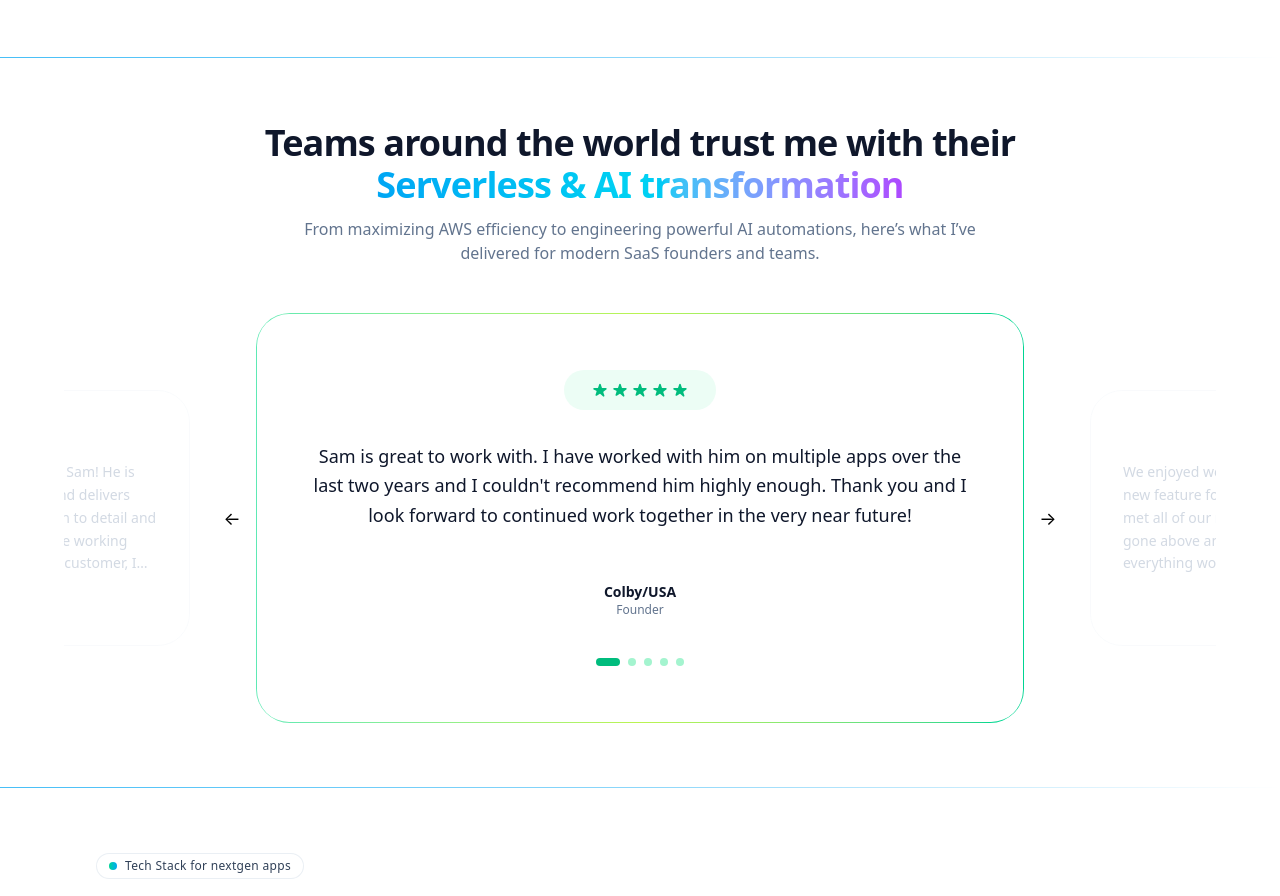
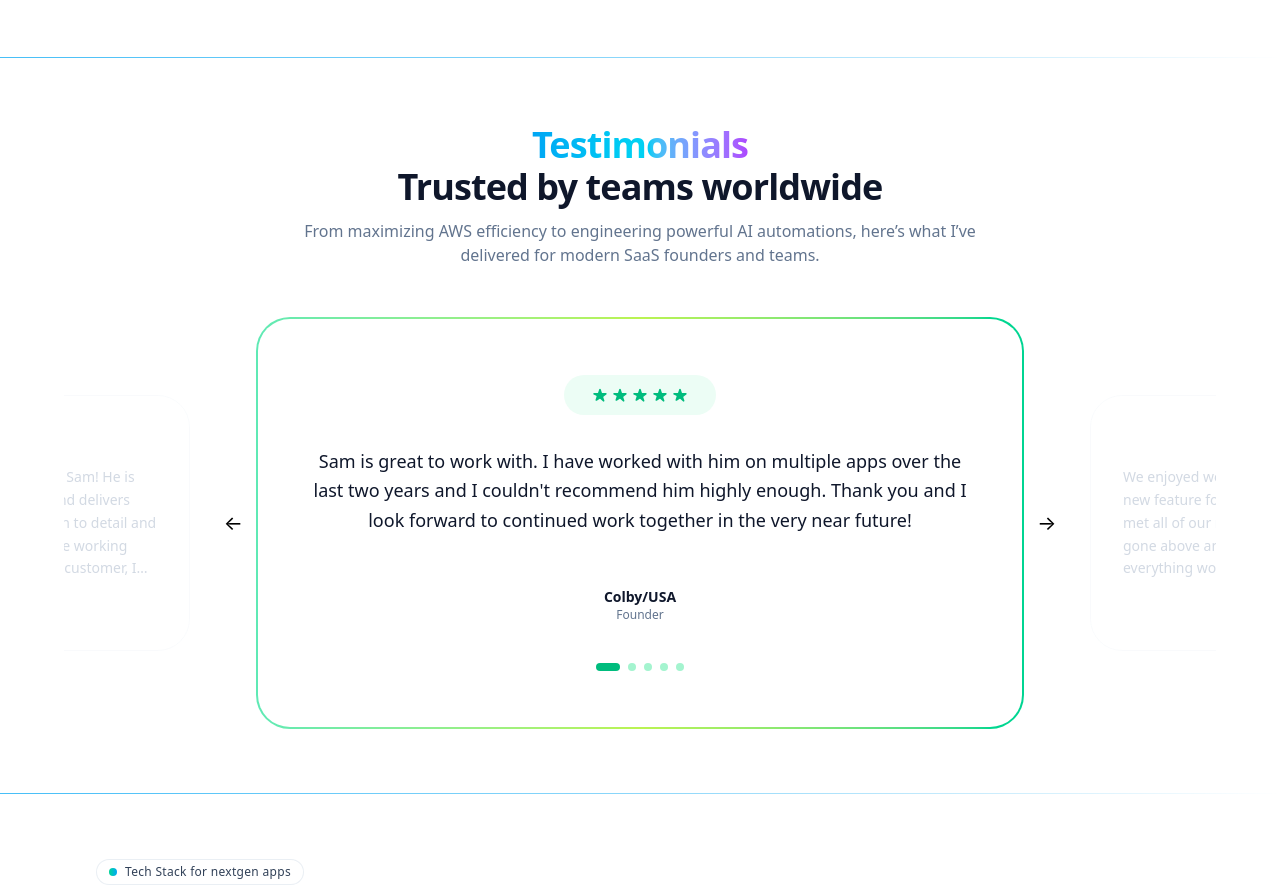
Before and after one commit to opmtwo/opmtwo-website, a Next.js app: page /home in a window 1280 px wide. Shown: the part 3380-4276 px from the top of the page. Built offline with nearby package versions, Linux system fonts and the light colour scheme; a web font is replaced by a local one.

Commit message:
Updated CustomerTestimonials - updated layout for uniformity

```diff
--- a/components/TestimonialsSection.tsx
+++ b/components/TestimonialsSection.tsx
@@ -96,17 +96,19 @@ export const CustomerTestimonials: React.FC = () => {
 
 	return (
 		<section id="testimonials" className="relative overflow-hidden px-4 flex flex-col items-center justify-center">
-			<div className="mx-auto max-w-6xl">
+			<div className="mx-auto lg:w-6xl">
 				{/* Header */}
 				{/* Updated Heading + Subtitle */}
-				<header className="text-center px-2">
+				<header className="text-center px-2 p-[2px] ">
 					<h2 className="text-2xl font-semibold tracking-tight text-slate-900 sm:text-3xl md:text-4xl dark:text-slate-50">
-						Teams around the world trust me with their{' '}
-						<span className="relative inline-block">
+						<span className="relative">
 							<span className="relative z-10 bg-linear-to-r from-sky-500 via-cyan-400 to-purple-500 bg-clip-text text-transparent">
-								Serverless & AI transformation
+								Testimonials
+								<br />
 							</span>
 						</span>
+						{/* Trusted by teams worldwideTrusted by teams worldwide for Serverless & AI transformation */}
+						Trusted by teams worldwide
 					</h2>
 
 					<p className="md:max-w-2xl mx-auto mt-3 text-xs text-slate-500 sm:text-sm md:text-base dark:text-slate-400">
@@ -136,9 +138,9 @@ export const CustomerTestimonials: React.FC = () => {
 					</div>
 
 					{/* Gradient border wrapper for main card */}
-					<div className="relative mx-auto max-w-3xl bg-linear-to-r from-emerald-300 via-lime-300 to-emerald-400 p-px rounded-[34px] dark:from-emerald-500 dark:via-emerald-400 dark:to-lime-400">
+					<div className="relative mx-auto max-w-3xl bg-linear-to-r from-emerald-300 via-lime-300 to-emerald-400 rounded-[34px] dark:from-emerald-500 dark:via-emerald-400 dark:to-lime-400 p-[2px]">
 						{/* Main center card */}
-						<div className="relative min-h-[300px] rounded-4xl bg-white px-4 py-10 text-center sm:px-8 sm:py-12 md:px-10 md:py-14 dark:bg-slate-900">
+						<div className="relative min-h-[300px] rounded-4xl bg-white px-4 py-10 text-center sm:px-8 sm:py-12 md:px-10 md:py-14 dark:bg-(--background-dark)">
 							{/* Stars pill */}
 							<div className="mx-auto mb-6 inline-flex items-center gap-1 rounded-full bg-emerald-50 px-5 py-2 text-emerald-500 sm:mb-8 sm:px-7 sm:py-3 dark:bg-emerald-500/10 dark:text-emerald-300">
 								{Array.from({ length: 5 }).map((_, i) => (
@@ -186,7 +188,7 @@ export const CustomerTestimonials: React.FC = () => {
 							<button
 								type="button"
 								onClick={goPrev}
-								className="absolute left-[-2.8rem] top-1/2 hidden h-10 w-10 -translate-y-1/2 items-center justify-center rounded-2xl text-lg text-black dark:text-white transition hover:scale-105 md:flex"
+								className="absolute left-[-2.8rem] top-1/2 hidden h-10 w-10 -translate-y-1/2 items-center justify-center rounded-2xl text-xl cursor-pointer text-black dark:text-white transition hover:scale-105 md:flex"
 								aria-label="Previous testimonial"
 							>
 								←
@@ -194,7 +196,7 @@ export const CustomerTestimonials: React.FC = () => {
 							<button
 								type="button"
 								onClick={goNext}
-								className="absolute right-[-2.8rem] top-1/2 hidden h-10 w-10 -translate-y-1/2 items-center justify-center rounded-2xl text-lg text-black dark:text-white transition hover:scale-105 md:flex"
+								className="absolute right-[-2.8rem] top-1/2 hidden h-10 w-10 -translate-y-1/2 items-center justify-center rounded-2xl text-xl cursor-pointer text-black dark:text-white transition hover:scale-105 md:flex"
 								aria-label="Next testimonial"
 							>
 								→
```
